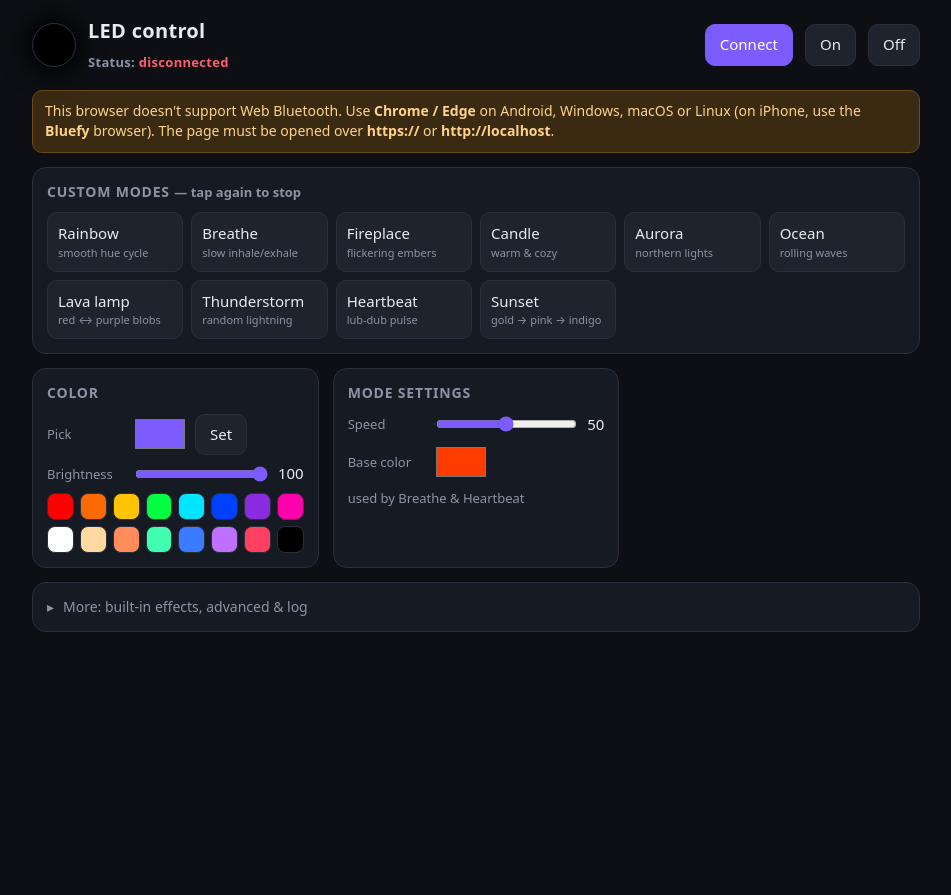
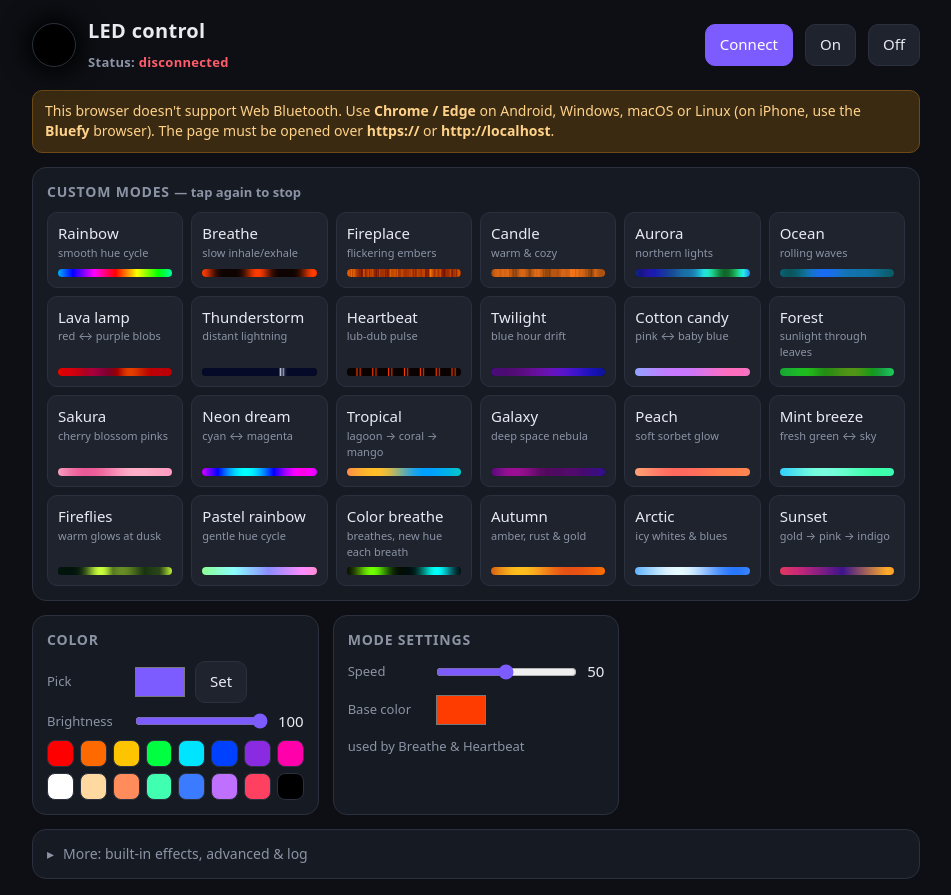
Before and after one commit to lightcom1/lights, a plain HTML site: page index.html in a window 1280 px wide. Shown: the whole page, without its empty margins (164-1115 px from the left). Before the commit the page ends 800 px from the top, so only its background shows below. Drawn offline with Linux system fonts and the light colour scheme.

Commit message:
Add 14 smooth modes and live color preview lines under each mode
Co-Authored-By: Claude Opus 5.5 <noreply@anthropic.com>
Claude-Session: https://claude.ai/code/session_011SGEidBu7HFQxQKGHnTzAF

```diff
--- a/index.html
+++ b/index.html
@@ -47,8 +47,10 @@
   .swatches { display: grid; grid-template-columns: repeat(8, 1fr); gap: 6px; }
   .swatches button { aspect-ratio: 1; padding: 0; border-radius: 8px; }
   .modes { display: grid; grid-template-columns: repeat(auto-fill, minmax(118px, 1fr)); gap: 8px; }
-  .modes button { text-align: left; padding: 10px; }
+  .modes button { text-align: left; padding: 10px; display: flex; flex-direction: column; }
   .modes button span { display: block; font-size: 11px; color: var(--muted); }
+  .modes canvas.pv { display: block; width: 100%; height: 8px; margin-top: auto; border-radius: 4px; background: #000; }
+  .modes button span { margin-bottom: 8px; }
   #log {
     height: 140px; overflow: auto; background: #0a0c10; border-radius: 8px; padding: 8px;
     font: 12px/1.4 ui-monospace, Menlo, monospace; color: #9fb0c8; white-space: pre-wrap; word-break: break-all;
@@ -329,6 +331,14 @@ const noise = (() => { // smooth 1D value noise
   return x => { const i = Math.floor(x), f = x - i, u = f * f * (3 - 2 * f); return lerp(p[i & 255], p[(i + 1) & 255], u); };
 })();
 const base = () => hexToRgb($('modeColor').value);
+const hash = n => { const x = Math.sin(n * 127.1 + 311.7) * 43758.5453; return x - Math.floor(x); };
+const ease = x => (1 - Math.cos(Math.PI * x)) / 2;
+// loop smoothly through color stops; `secs` = seconds per stop
+function cycle(stops, t, secs) {
+  const x = ((t / secs) % stops.length + stops.length) % stops.length, i = Math.floor(x);
+  return mix(stops[i], stops[(i + 1) % stops.length], ease(x - i));
+}
+const swell = (t, period) => (1 - Math.cos(2 * Math.PI * t / period)) / 2; // 0..1 soft wave
 
 const MODES = {
   rainbow:   { name: 'Rainbow', desc: 'smooth hue cycle', fn: t => hsvToRgb(t * 40, 1, 1) },
@@ -346,15 +356,31 @@ const MODES = {
                  const w = (Math.sin(t * 0.9) + Math.sin(t * 1.7 + 1) * 0.5 + 1.5) / 3;
                  return hsvToRgb(185 + 35 * w, 0.9, 0.35 + 0.65 * w); } },
   lava:      { name: 'Lava lamp', desc: 'red ↔ purple blobs', fn: t => hsvToRgb(330 + 50 * noise(t * 0.5), 1, 0.5 + 0.5 * noise(t * 0.7 + 30)) },
-  storm:     { name: 'Thunderstorm', desc: 'random lightning', fn: (t, s) => {
-                 if (!s.next || t > s.next) { s.flash = t; s.next = t + 1.5 + Math.random() * 6; s.double = Math.random() < 0.5; }
-                 const dt = t - s.flash;
-                 const f = Math.exp(-dt * 12) + (s.double ? Math.exp(-Math.max(0, dt - 0.18) * 14) * (dt > 0.18) : 0);
+  storm:     { name: 'Thunderstorm', desc: 'distant lightning', fn: t => {
+                 const k = Math.floor(t / 4), at = k * 4 + hash(k) * 3, dt = t - at;
+                 const f = dt < 0 ? 0 : Math.exp(-dt * 12) + (hash(k + 99) < 0.5 && dt > 0.18 ? Math.exp(-(dt - 0.18) * 14) : 0);
                  return mix([5, 10, 40], [230, 235, 255], clamp(f, 0, 1)); } },
   heartbeat: { name: 'Heartbeat', desc: 'lub-dub pulse', fn: t => {
                  const p = (t * 0.9) % 1;
                  const k = Math.exp(-Math.pow((p - 0.1) / 0.04, 2)) + 0.7 * Math.exp(-Math.pow((p - 0.3) / 0.05, 2));
                  return scale(base(), 0.04 + 0.96 * k); } },
+  twilight:  { name: 'Twilight', desc: 'blue hour drift', fn: t => hsvToRgb(235 + 45 * swell(t, 14), 0.9, 0.45 + 0.35 * swell(t + 3, 9)) },
+  cotton:    { name: 'Cotton candy', desc: 'pink ↔ baby blue', fn: t => cycle([[255, 110, 190], [140, 170, 255], [200, 120, 255]], t, 4) },
+  forest:    { name: 'Forest', desc: 'sunlight through leaves', fn: t => hsvToRgb(85 + 60 * noise(t * 0.4), 0.85, 0.45 + 0.5 * noise(t * 0.6 + 40)) },
+  sakura:    { name: 'Sakura', desc: 'cherry blossom pinks', fn: t => cycle([[255, 150, 190], [255, 200, 215], [235, 90, 150], [255, 175, 200]], t, 3.5) },
+  neon:      { name: 'Neon dream', desc: 'cyan ↔ magenta', fn: t => hsvToRgb(180 + 125 * swell(t, 8), 1, 1) },
+  tropical:  { name: 'Tropical', desc: 'lagoon → coral → mango', fn: t => cycle([[0, 210, 190], [255, 110, 90], [255, 190, 40], [0, 160, 255]], t, 3.5) },
+  galaxy:    { name: 'Galaxy', desc: 'deep space nebula', fn: t => hsvToRgb(250 + 70 * noise(t * 0.3), 0.9, 0.25 + 0.55 * noise(t * 0.45 + 70)) },
+  peach:     { name: 'Peach', desc: 'soft sorbet glow', fn: t => cycle([[255, 130, 80], [255, 170, 120], [255, 105, 95]], t, 4) },
+  mint:      { name: 'Mint breeze', desc: 'fresh green ↔ sky', fn: t => cycle([[60, 255, 170], [40, 200, 255], [120, 255, 220]], t, 4) },
+  fireflies: { name: 'Fireflies', desc: 'warm glows at dusk', fn: t => {
+                 const g = Math.max(swell(t, 5.3), swell(t + 2.1, 7.7) * 0.8, swell(t + 4, 11) * 0.6);
+                 return mix([0, 20, 12], [200, 255, 60], Math.pow(g, 3)); } },
+  pastel:    { name: 'Pastel rainbow', desc: 'gentle hue cycle', fn: t => hsvToRgb(t * 25, 0.45, 1) },
+  huebreath: { name: 'Color breathe', desc: 'breathes, new hue each breath', fn: t => {
+                 const period = 4.5; return hsvToRgb(Math.floor(t / period) * 67 + t * 4, 1, 0.05 + 0.95 * Math.pow(swell(t, period), 1.6)); } },
+  autumn:    { name: 'Autumn', desc: 'amber, rust & gold', fn: t => cycle([[255, 120, 0], [190, 40, 10], [255, 190, 30], [230, 80, 20]], t, 3.5) },
+  arctic:    { name: 'Arctic', desc: 'icy whites & blues', fn: t => cycle([[200, 235, 255], [80, 170, 255], [230, 250, 255], [40, 120, 255]], t, 4) },
   sunset:    { name: 'Sunset', desc: 'gold → pink → indigo', fn: t => {
                  const stops = [[255, 170, 40], [255, 80, 60], [200, 40, 120], [60, 20, 140], [255, 170, 40]];
                  const x = (t * 0.08) % 1 * (stops.length - 1), i = Math.floor(x);
@@ -405,10 +431,29 @@ function stopMode(clear = true) {
 
 Object.entries(MODES).forEach(([k, m]) => {
   const b = document.createElement('button'); b.dataset.k = k;
-  b.innerHTML = `${m.name}<span>${m.desc}</span>`;
+  b.innerHTML = `${m.name}<span>${m.desc}</span><canvas class="pv" height="8"></canvas>`;
   b.onclick = () => current === k ? stopMode() : startMode(k);
   $('modes').appendChild(b);
 });
+
+/* ---------- live previews: each mode's line shows the next few seconds, scrolling ---------- */
+const PREVIEW_WINDOW = 8; // seconds shown across the line
+function drawPreviews(now) {
+  const spd = Math.pow(4, (+$('speed').value - 50) / 50), T = now / 1000 * spd;
+  document.querySelectorAll('.modes button').forEach(b => {
+    const cv = b.querySelector('canvas'), w = cv.clientWidth;
+    if (!w) return;
+    if (cv.width !== w) cv.width = w;
+    const ctx = cv.getContext('2d'), img = ctx.createImageData(w, 1), fn = MODES[b.dataset.k].fn;
+    for (let x = 0; x < w; x++) {
+      const [r, g, bl] = fn(T + x / w * PREVIEW_WINDOW * spd, {});
+      img.data.set([r, g, bl, 255], x * 4);
+    }
+    for (let y = 0; y < cv.height; y++) ctx.putImageData(img, 0, y);
+  });
+  requestAnimationFrame(drawPreviews);
+}
+requestAnimationFrame(drawPreviews);
 
 /* Chrome freezes requestAnimationFrame and throttles timers in hidden/covered tabs,
  * but timers inside a Web Worker keep firing — so the effect clock lives in a worker. */
```
Also changed, not shown: 1 other file.
